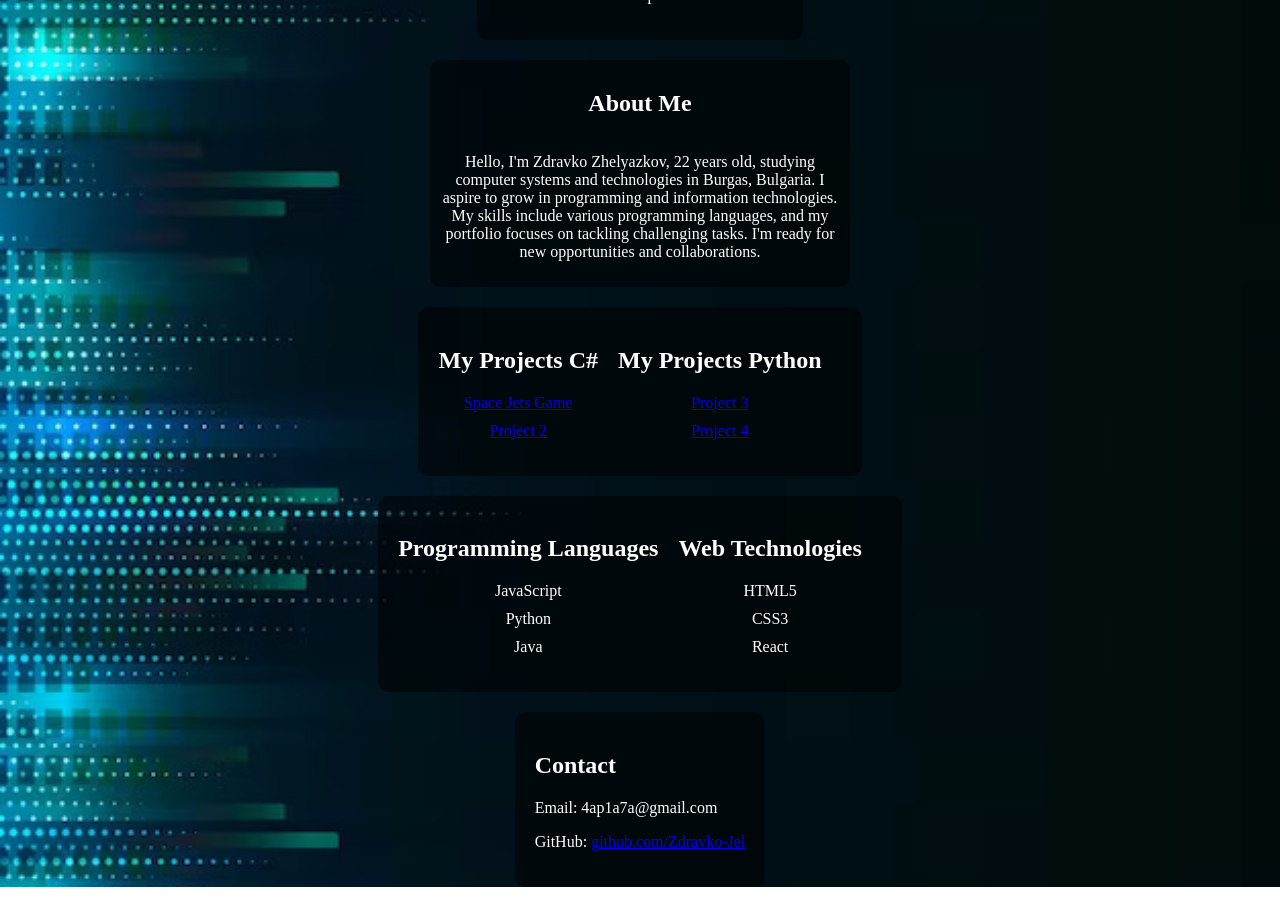
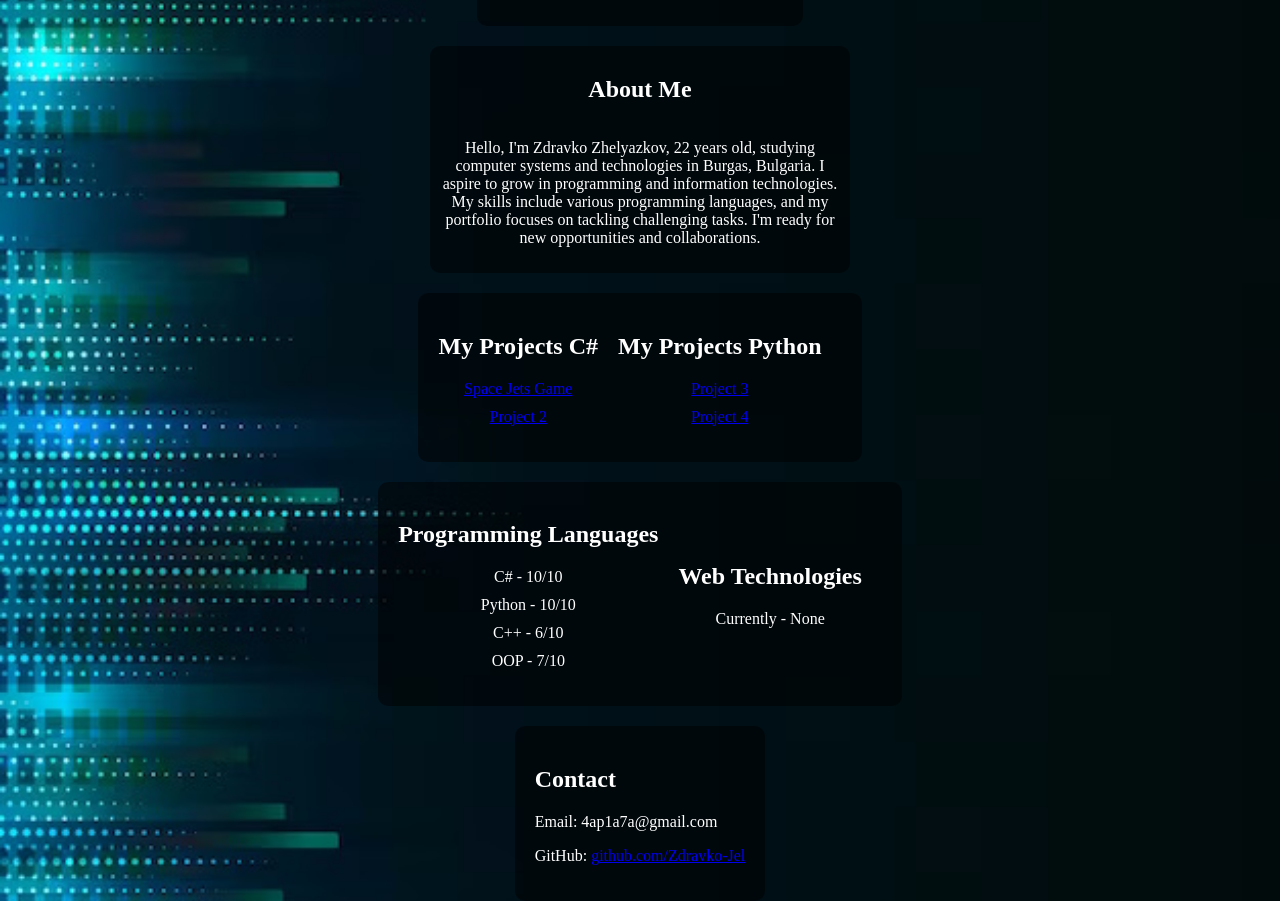
Before and after one commit to Zdravko-jel/zdravko-jel.github.io, a plain HTML site: page index.html in a window 1280 px wide. Drawn offline with Linux system fonts and the light colour scheme.

Commit message:
Update index.html

```diff
--- a/index.html
+++ b/index.html
@@ -104,9 +104,10 @@
         <div>
             <h2>Programming Languages</h2>
             <ul>
-                <li>JavaScript</li>
-                <li>Python</li>
-                <li>Java</li>
+                <li>C# - 10/10</li>
+                <li>Python - 10/10</li>
+                <li>C++ - 6/10</li>
+                <li>OOP - 7/10</li>
                 <!-- Add more languages as needed -->
             </ul>
         </div>
@@ -116,9 +117,7 @@
         <div>
             <h2>Web Technologies</h2>
             <ul>
-                <li>HTML5</li>
-                <li>CSS3</li>
-                <li>React</li>
+                <li>Currently - None</li>
                 <!-- Add more web technologies as needed -->
             </ul>
         </div>
```
